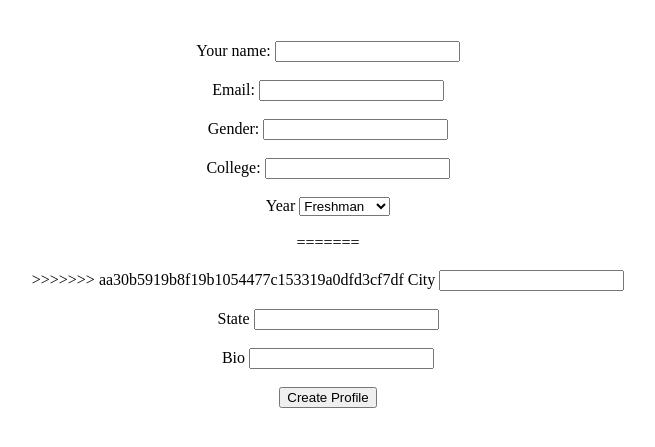
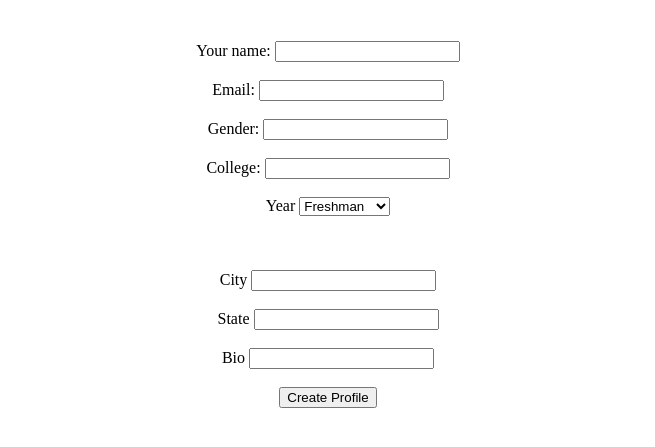
Before and after one commit to jexin/RoommateTinder, a Python web app: template templates/home.html in a window 1280 px wide. Shown: the part 247-694 px from the top of the page, without its empty margins (312-967 px from the left). Run offline with Jinja, Linux system fonts and the light colour scheme; the template is opened without the code that fills it, so the values that code supplies are empty.

Commit message:
took out weird lines

```diff
--- a/templates/home.html
+++ b/templates/home.html
@@ -39,13 +39,11 @@
     <option value="sophomore">Sophomore</option>
     <option value="junior">Junior</option>
     <option value="senior">Senior</option>
-<<<<<<< HEAD
   </select>
   <br><br>
-=======
   </select><br>
   <br>
->>>>>>> aa30b5919b8f19b1054477c153319a0dfd3cf7df
+
   <label>City</label>
   <input name="city"><br>
   <br>
```
